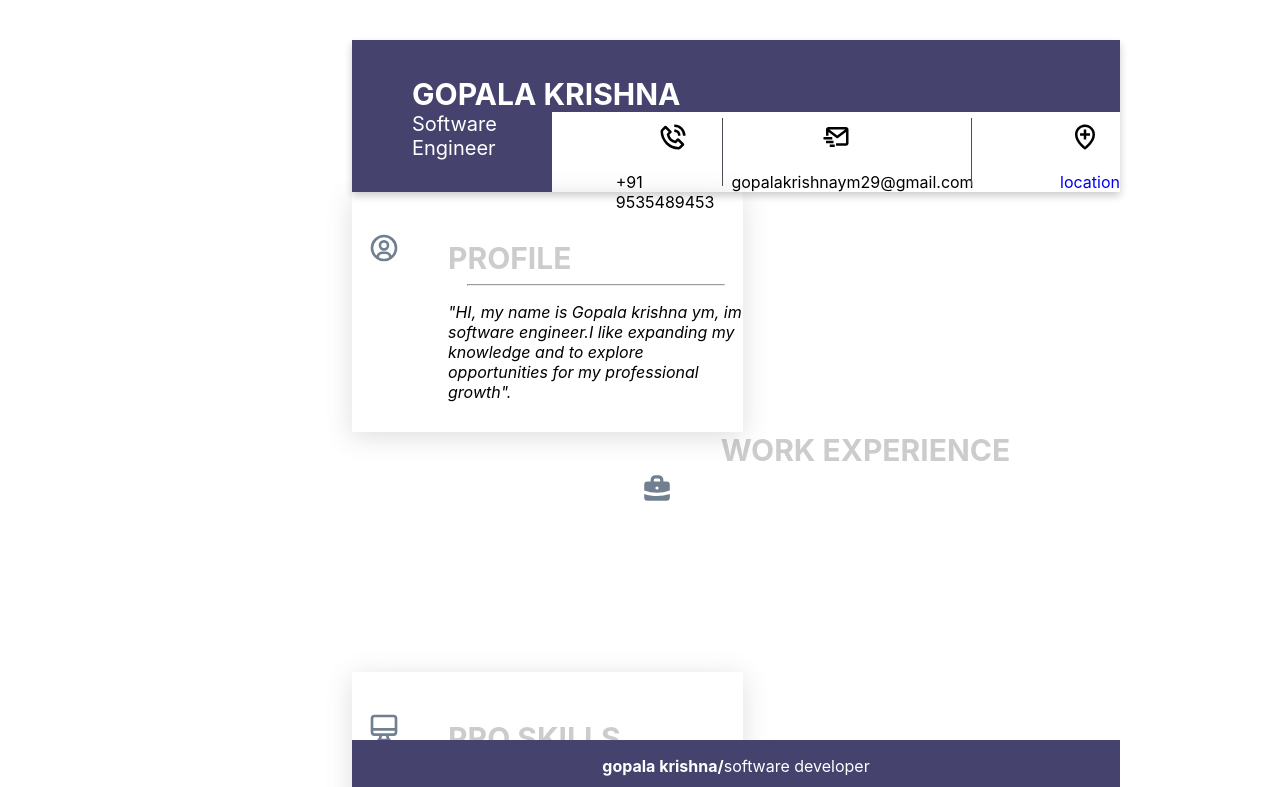
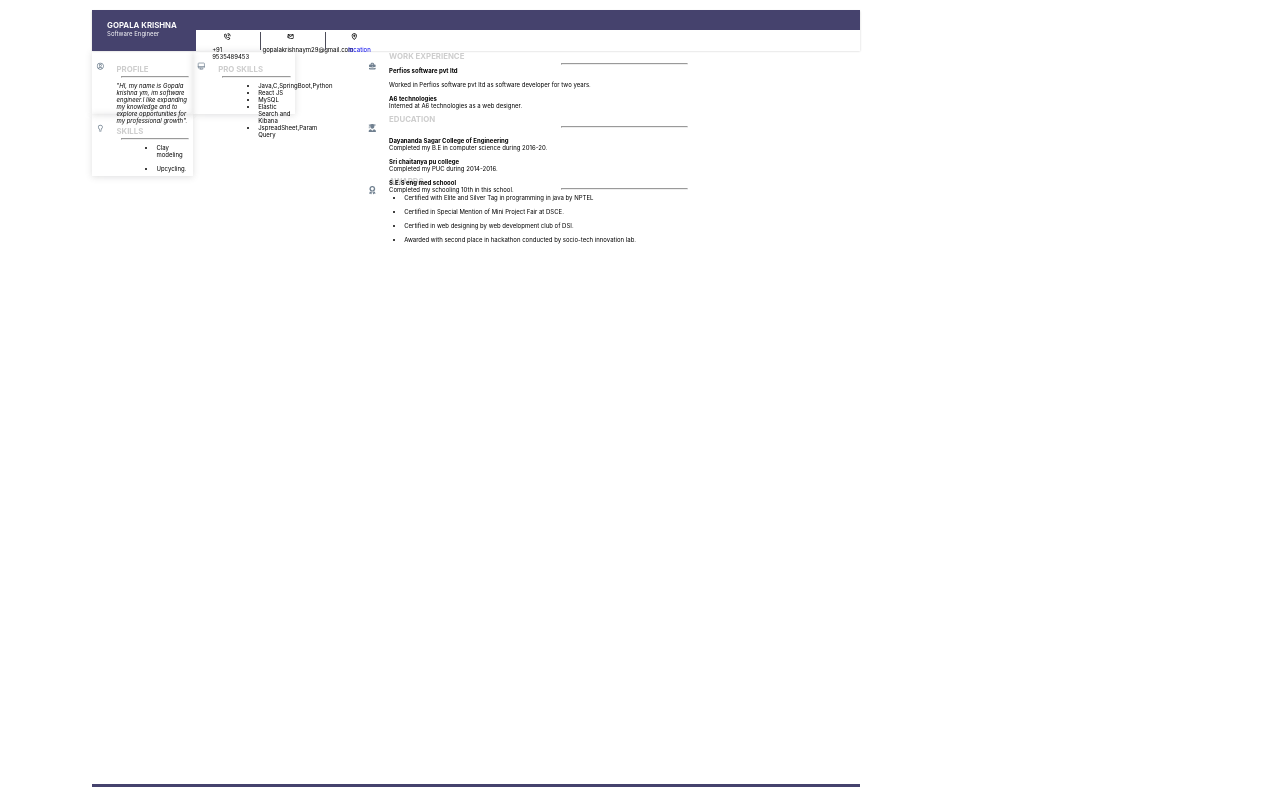
Before and after one commit to GOPALAKRISHNAYM/resume, a React (Create React App) app: page / in a window 1280 px wide. Shown: the top 787 px of the page. Built offline with nearby package versions, Linux system fonts and the light colour scheme.

Commit message:
added css changes

```diff
--- a/src/App.css
+++ b/src/App.css
@@ -6,8 +6,32 @@ body {
 .header {
   background: #45426d;
   color: white;
-  font-size: 30px;
+  font-size: 1.875em;
 }
+@media(max-width : 998rem) {
+  .App{
+    font-size: 55%;
+  }
+}
+
+@media(max-width : 768rem) {
+  .App{
+    font-size: 28%;
+  }
+}
+
+/* @media(max-width : 480rem) {
+  .App{
+    font-size: 55%;
+  }
+} */
+
+@media(max-width : 576rem) {
+  .App{
+    font-size: 26%;
+  }
+}
+
 @keyframes fadeInAnimation {
   0% {
       opacity: 0;
@@ -17,7 +41,7 @@ body {
   }
 }
 .card {
-  box-shadow: 0 4px 8px 0 rgba(0,0,0,0.2);
+  box-shadow: 0 0.25em 0.5em 0 rgba(0,0,0,0.2);
   transition: 0.3s;
   width: 60%;
   margin-left: 22em;
@@ -26,7 +50,7 @@ body {
 }
 
 .card:hover {
-  box-shadow: 0 5px 25px 0 rgba(27, 3, 236, 0.2);
+  box-shadow: 0 0.313em 1.563em 0 rgba(27, 3, 236, 0.2);
 }
 
 .container {
@@ -37,7 +61,7 @@ body {
 }
 .tag-size{
   margin-top: 0%;
-  font-size:20px;
+  font-size:1.25em;
   margin-bottom: 0%;
   margin-left: 3em;
   color: white;
@@ -69,15 +93,15 @@ section {
   display: flex;
   flex-direction: row;
   flex: 1;
-  margin: 0 -8px;
+  margin: 0 -0.5em;
 }
 
 section > * {
-  margin: 0 8px;
+  margin: 0 0.5em;
 }
 
 .tall {
-  max-width: 64px;
+  max-width: 4em;
 }
 
 img {
@@ -85,8 +109,8 @@ img {
 }
 
 .divider {
-  width: 2px;
-  margin: 6px 0;
+  width: 0.125em;
+  margin: 0.375em 0;
   background: rgb(77, 77, 90);
 }
 
@@ -95,10 +119,10 @@ img {
   background: orange;
 }
 .phone-call {
-  width: 30px;
-    height: 30px;
-    padding-left: 90px;
-    padding-top: 10px;
+  width: 1.875em;
+    height: 1.875em;
+    padding-left: 5.625em;
+    padding-top: 0.625em;
 }
 .phone-no{
   margin-left: 3em;
@@ -111,9 +135,9 @@ img {
   text-decoration:none;
 }
 .loc-icon {
-   width: 30px;
-    height: 30px;
-    padding-left: 90px;
-    padding-top: 10px;
+   width: 1.875em;
+    height: 1.875em;
+    padding-left: 5.625em;
+    padding-top: 0.625em;
     padding-bottom: 1em;
 }
--- a/src/MainResume/Footer.css
+++ b/src/MainResume/Footer.css
@@ -1,5 +1,5 @@
 .footer {
     background: #45426d;
     color: white;
-    font-size: 30px;
+    font-size: 1.875em;
   }
--- a/src/MainResume/MainBodyPart.js
+++ b/src/MainResume/MainBodyPart.js
@@ -19,7 +19,7 @@ export function MainBodyPart() {
                     <p><i>"HI, my name is Gopala krishna ym, im software engineer.I like expanding my knowledge and to explore opportunities for my professional growth".</i></p>
                 </div>
             </div>
-            <div id="right-div">
+            <div id="right-div" grid={{ md: 3 }}>
                 <div class="logo">
                     <HiBriefcase class="profile-logo"></HiBriefcase>
                 </div>
@@ -51,7 +51,7 @@ export function MainBodyPart() {
                     </ul>
                 </div>
             </div>
-            <div id="right-div">
+            <div id="right-div" grid={{ md: 3 }}>
                 <div class="logo">
                     <FaUserGraduate class="profile-logo"></FaUserGraduate>
                 </div>
@@ -90,7 +90,7 @@ export function MainBodyPart() {
                     </ul>
                 </div>
             </div>
-            <div id="right-div">
+            <div id="right-div" grid={{ md: 3 }}>
                 <div class="logo">
                     <FaAward class="profile-logo"></FaAward>
                 </div>
--- a/src/MainResume/MainResume.css
+++ b/src/MainResume/MainResume.css
@@ -2,11 +2,11 @@
     float:left;
     height: 15em;
   width: 24.45em;
-  box-shadow: 0 5px 25px 0 rgba(88, 88, 92, 0.2);
+  box-shadow: 0 0.313em 1.563em 0 rgba(88, 88, 92, 0.2);
   }
 
 #left-div:hover {
-    box-shadow: 0 5px 25px 0 rgba(27, 3, 236, 0.2);
+    box-shadow: 0 0.313em 1.563em 0 rgba(27, 3, 236, 0.2);
 }
 #right-div{
     float:right;
@@ -14,7 +14,7 @@
     height:15em;
 }
 #right-div:hover {
-    box-shadow: 0 5px 25px 0 rgba(27, 3, 236, 0.2);
+    box-shadow: 0 0.313em 1.563em 0 rgba(27, 3, 236, 0.2);
 }
 .profile-logo{
     width: 4em;
@@ -36,7 +36,7 @@
     /* margin-left: 17px; */
 }
 .text-size{
-    font-size: 30px;
+    font-size: 1.875em;
     color: rgba(0, 0, 0, 0.2);
 }
 .hr-line{
@@ -50,7 +50,7 @@
    bottom:0;
    background: #45426d;
    width: 60%;
-   height:60px;   /* Height of the footer */
+   height:3.75em;   /* Height of the footer */
 }
 .text1{
     width: 100%;
```
